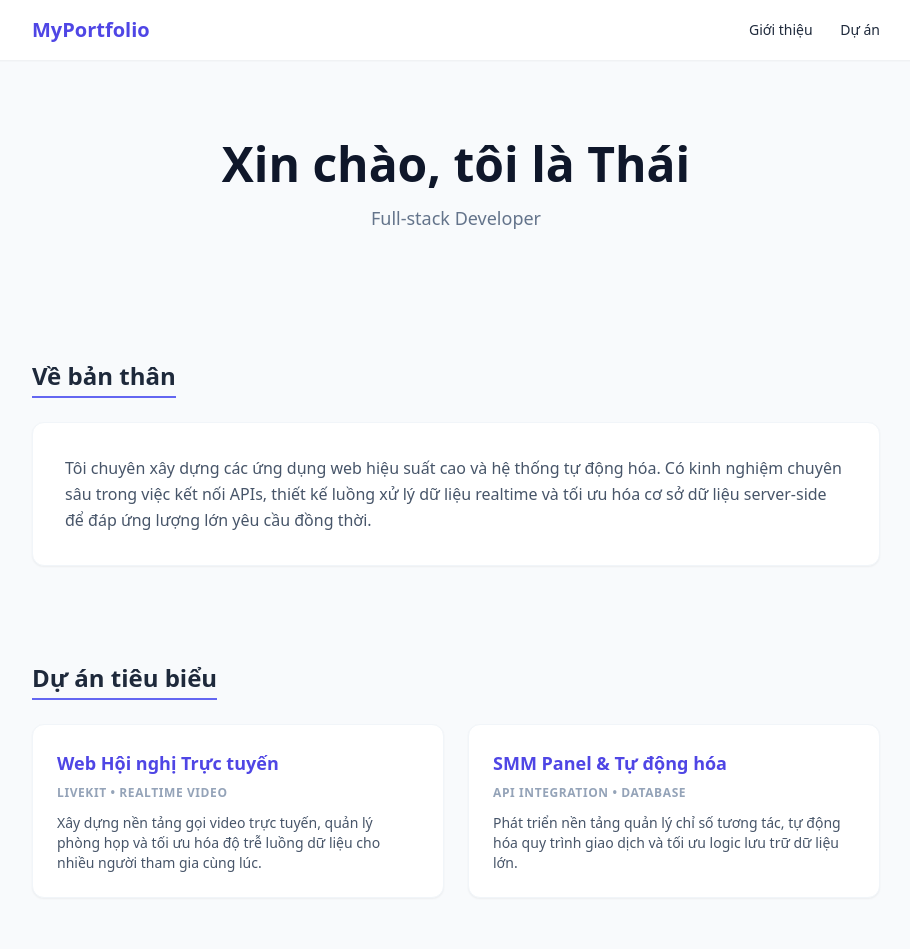
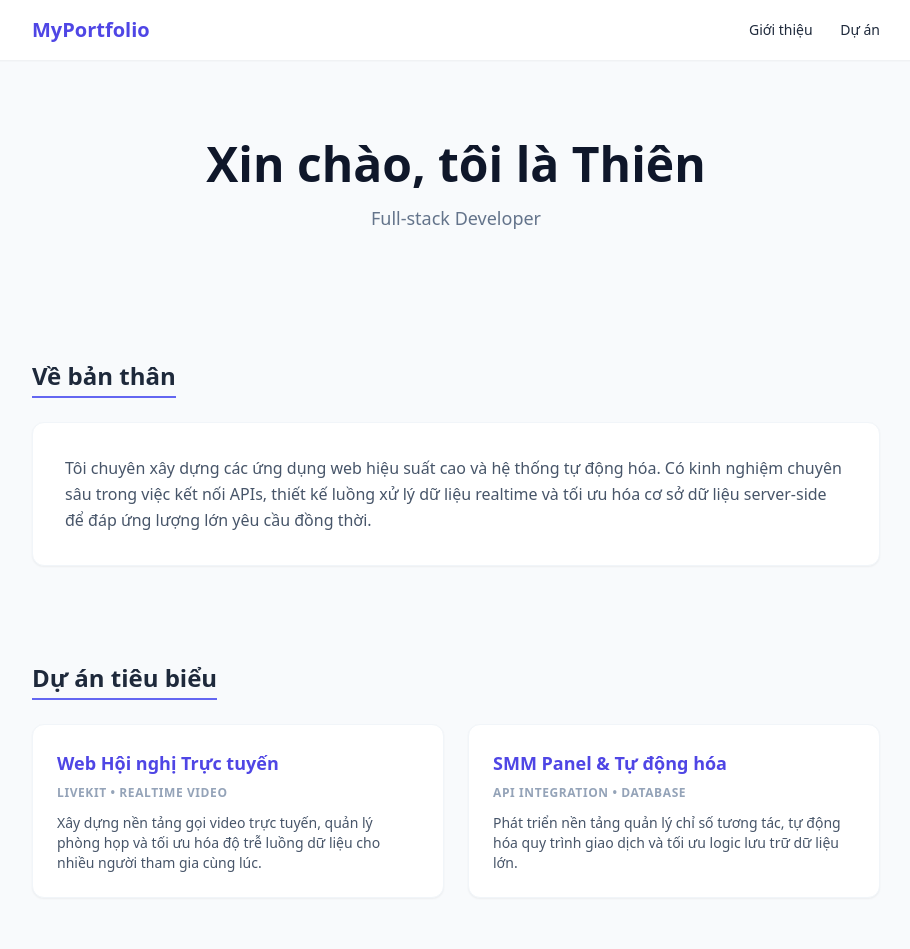
Before and after one commit to MT207/MT207.github.io, a plain HTML site: page contact/index.html in a window 1280 px wide. Shown: the whole page, without its empty margins (184-1094 px from the left). Drawn offline with nearby package versions, Linux system fonts and the light colour scheme.

```diff
--- a/contact/index.html
+++ b/contact/index.html
@@ -26,7 +26,7 @@
 
     <!-- Khu vực Hero / Banner -->
     <header class="max-w-4xl mx-auto px-6 py-20 text-center">
-        <h1 class="text-4xl md:text-5xl font-extrabold mb-4 text-slate-900">Xin chào, tôi là Thái</h1>
+        <h1 class="text-4xl md:text-5xl font-extrabold mb-4 text-slate-900">Xin chào, tôi là Thiên</h1>
         <p class="text-lg text-slate-500 font-medium">Full-stack Developer</p>
     </header>
 
```
